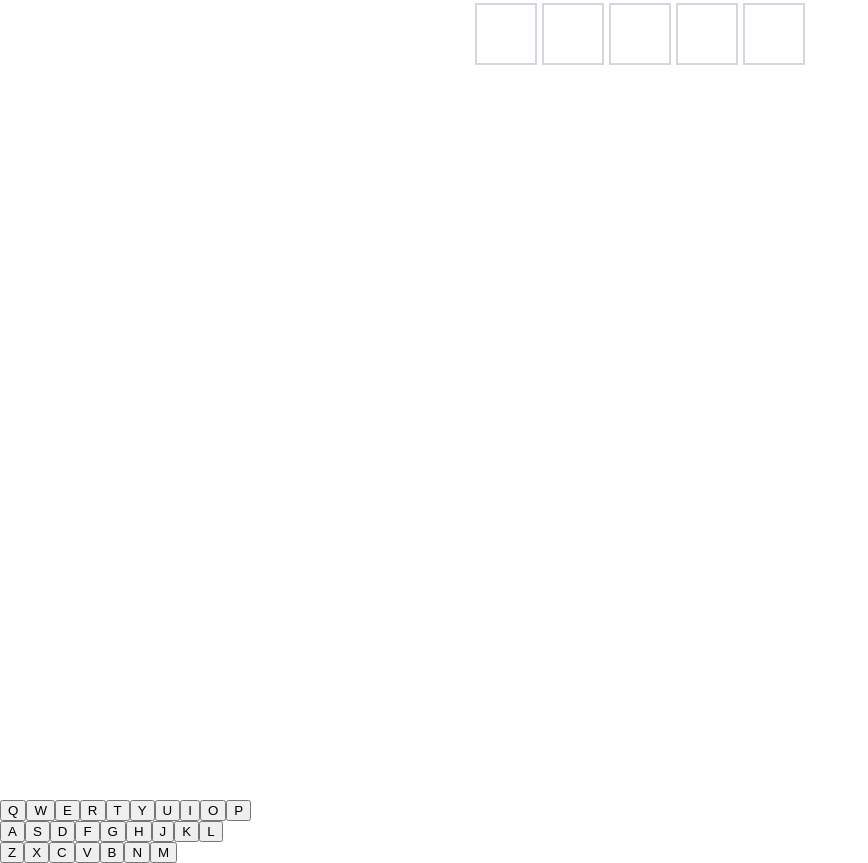
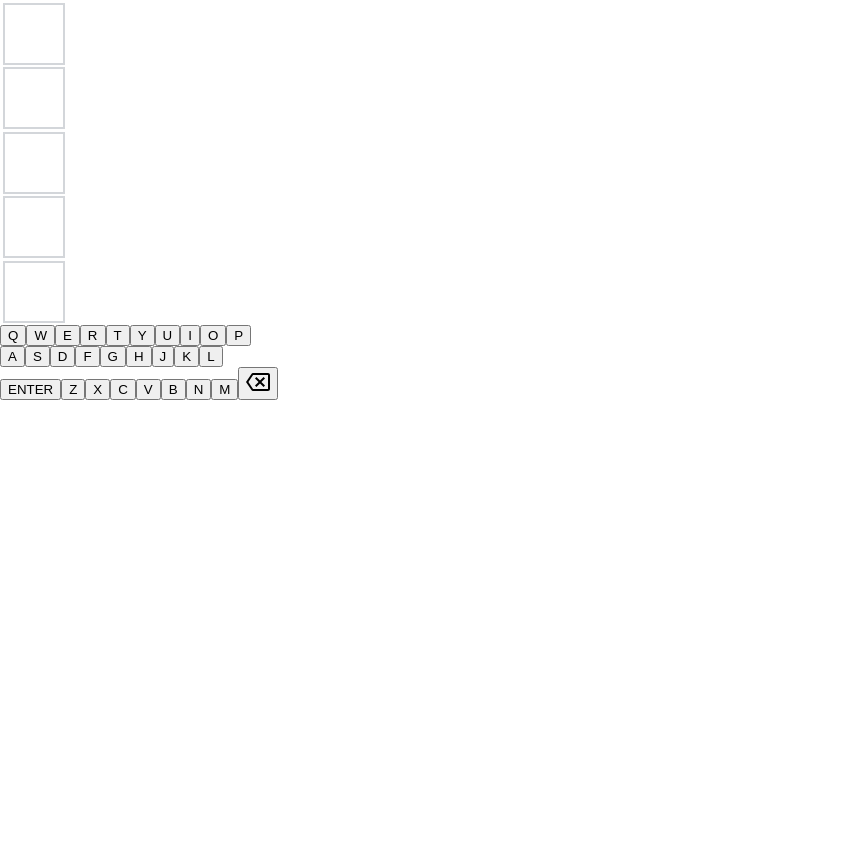
Before and after one commit to csaye/wordle-solver, a Next.js app: page / in a window 1280 px wide. Shown: the whole page, without its empty margins (0-868 px from the left). After the commit the page ends 803 px from the top, so only its background shows below. Built offline with nearby package versions, Linux system fonts and the light colour scheme.

Commit message:
Create keyboard action buttons.

```diff
--- a/pages/index.js
+++ b/pages/index.js
@@ -1,3 +1,5 @@
+import BackspaceOutlinedIcon from '@mui/icons-material/BackspaceOutlined';
+
 import { useEffect, useState } from 'react';
 
 import styles from '../styles/pages/Index.module.css';
@@ -26,7 +28,7 @@ export default function Index() {
 
   return (
     <div className={styles.container}>
-      <div className={styles.center}>
+      <div className={styles.tiles}>
         {
           Array(5).fill(0).map((val, i) =>
             <div
@@ -68,6 +70,12 @@ export default function Index() {
           }
         </div>
         <div className={styles.row}>
+          <button
+            className={styles.wide}
+            onClick={() => handleKey('ENTER')}
+          >
+            ENTER
+          </button>
           {
             'ZXCVBNM'.split('').map((char, i) =>
               <button
@@ -78,6 +86,12 @@ export default function Index() {
               </button>
             )
           }
+          <button
+            className={styles.wide}
+            onClick={() => handleKey('BACKSPACE')}
+          >
+            <BackspaceOutlinedIcon />
+          </button>
         </div>
       </div>
     </div>
```
